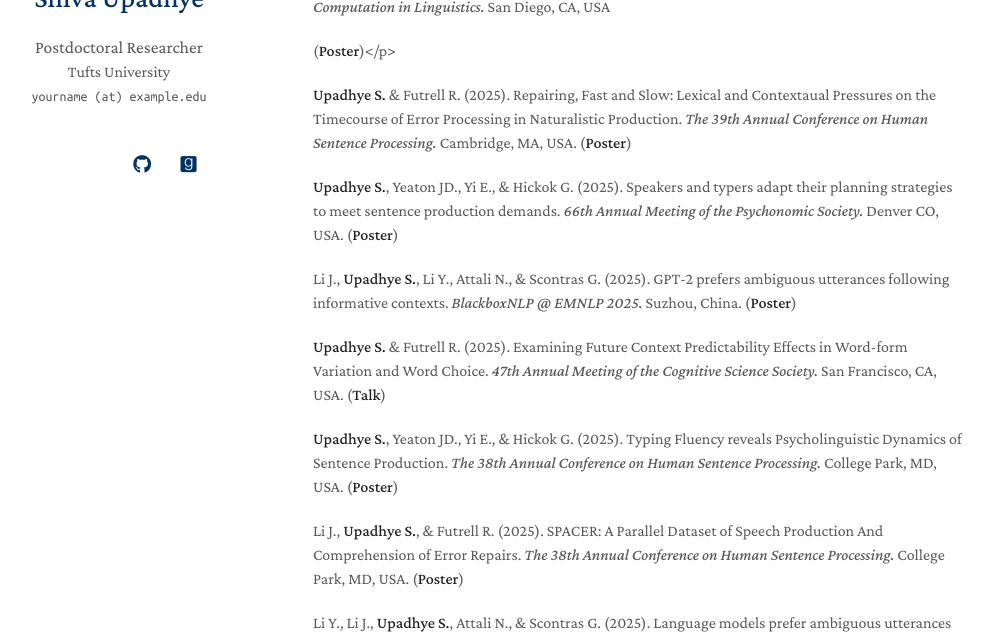
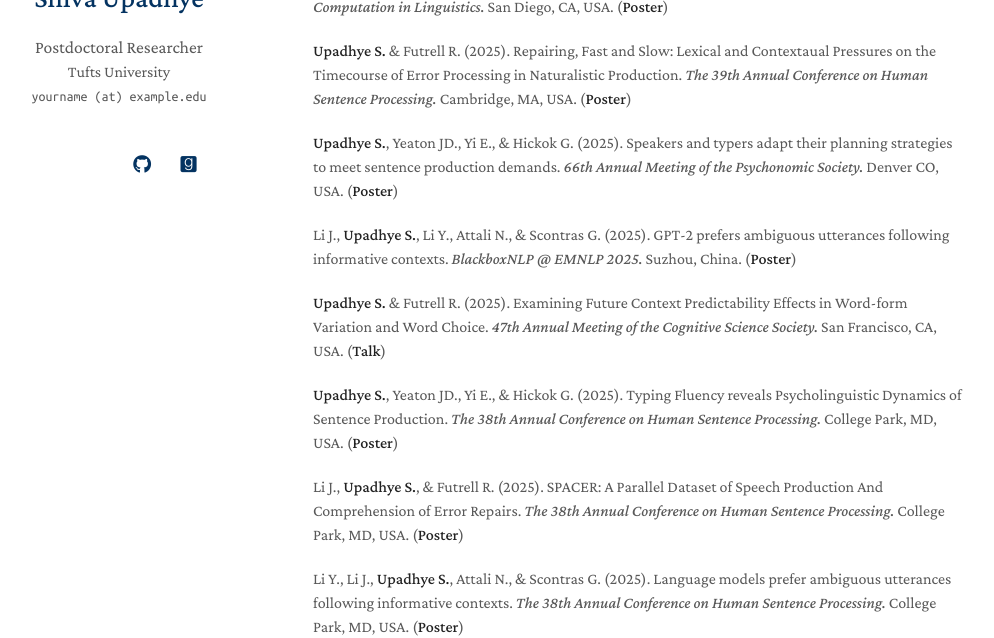
Before and after one commit to shiupadhye/shiupadhye.github.io, a Jekyll site: the page built from index.md, in a window 1280 px wide and 900 px high, scrolled down 991 px, cut to the strip 262-900 px from the top of the window. Shown: the whole strip, without its empty margins (157-1151 px from the left). Built offline with Jekyll 4.4.1, drawn with Linux system fonts in a browser that asks for light colours; a style sheet for code colours, icons or effects is not loaded.

```diff
--- a/index.md
+++ b/index.md
@@ -31,7 +31,7 @@ Before that, I earned my Bachelor’s degree in Cognitive Science with a concent
 
 ### Presentations
 
-<p>Baidildinova M., <strong>Upadhye S.</strong>, Wagner A., Mayer C., &amp; Futrell R. (2026). Quantifying mutual intelligibility gradients in Turkic languages using language models. <em> Annual Meeting of the Society for Computation in Linguistics.</em> San Diego, CA, USA </p> (<strong>Poster</strong>)</p>
+<p>Baidildinova M., <strong>Upadhye S.</strong>, Wagner A., Mayer C., &amp; Futrell R. (2026). Quantifying mutual intelligibility gradients in Turkic languages using language models. <em> Annual Meeting of the Society for Computation in Linguistics.</em> San Diego, CA, USA. (<strong>Poster</strong>)</p>
 
 <p><strong>Upadhye S.</strong> &amp; Futrell R. (2025). Repairing, Fast and Slow: Lexical and Contextaual Pressures on the Timecourse of Error Processing in Naturalistic Production. <em>The 39th Annual Conference on Human Sentence Processing. </em> Cambridge, MA, USA. (<strong>Poster</strong>)</p>
 
```
